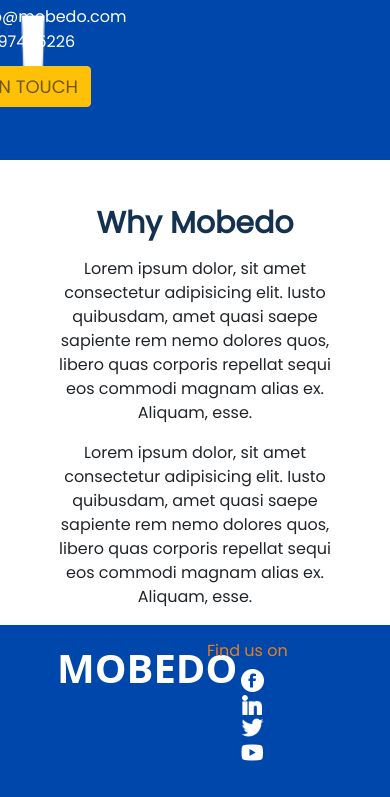
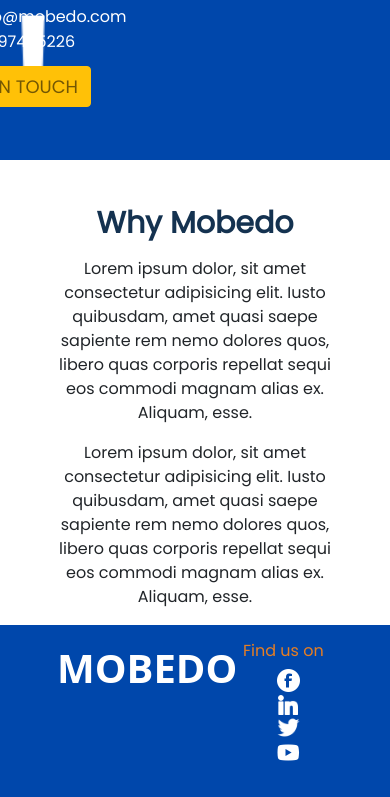
Before and after one commit to Hipparagiabhi/MOBEDO-, a Gatsby site: page /about in a window 390 px wide. Shown: the part 3158-3955 px from the top of the page. Built offline with nearby package versions, Linux system fonts and the light colour scheme; Gatsby itself is replaced by a stand-in of ours; a web font is replaced by a local one.

Commit message:
css updated

```diff
--- a/src/styles/global.css
+++ b/src/styles/global.css
@@ -291,6 +291,9 @@
         margin-top: 5%;
 
     }
+    .socialmediafooter {
+        padding-right: 0px !important;
+    }
     /* careers page mobile css end */
 
 }
```
